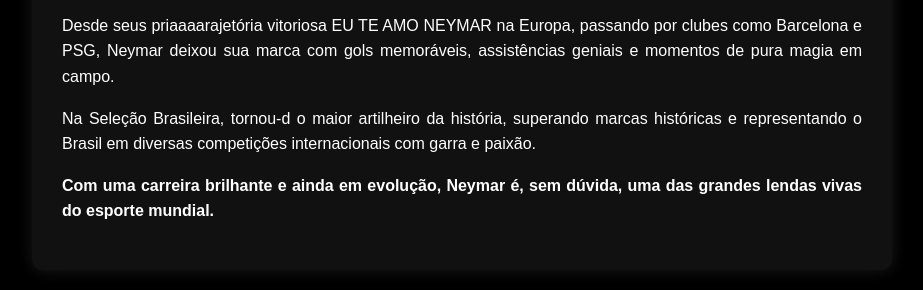
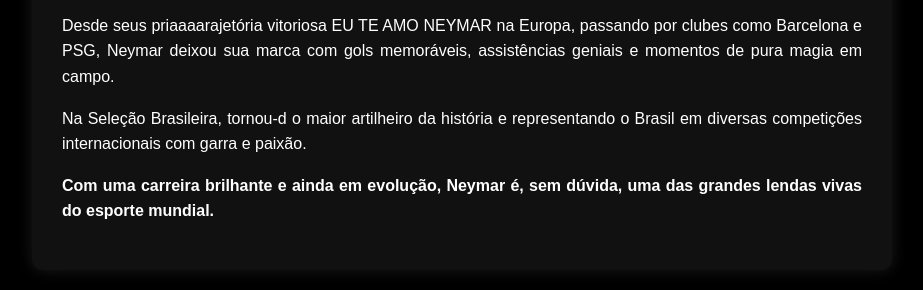
Before and after one commit to PedroVella/CI_CD, a plain HTML site: page index.html in a window 1280 px wide. Shown: the part 544-834 px from the top of the page, without its empty margins (178-1101 px from the left). Drawn offline with Linux system fonts and the light colour scheme.

Commit message:
feat: new changes

```diff
--- a/index.html
+++ b/index.html
@@ -42,7 +42,7 @@
         <img src="https://upload.wikimedia.org/wikipedia/commons/8/81/Neymar_train_Brazil_2018.jpg" alt="Neymar Jr.">
         <p>Neymar Jr. é lindoso e influentes da história do futebol. Com um estilo de jogo ousado e criativo, ele conquistou admiradores ao redor do mundo por sua habilidade com a bola nos pés e sua capacidade de decidir partidas importantes.</p>
         <p>Desde seus priaaaarajetória vitoriosa  EU TE AMO NEYMAR na Europa, passando por clubes como Barcelona e PSG, Neymar deixou sua marca com gols memoráveis, assistências geniais e momentos de pura magia em campo.</p>
-        <p>Na Seleção Brasileira, tornou-d o maior artilheiro da história, superando marcas históricas e representando o Brasil em diversas competições internacionais com garra e paixão.</p>
+        <p>Na Seleção Brasileira, tornou-d o maior artilheiro da história e representando o Brasil em diversas competições internacionais com garra e paixão.</p>
         <p><strong>Com uma carreira brilhante e ainda em evolução, Neymar é, sem dúvida, uma das grandes lendas vivas do esporte mundial.</strong></p>
     </div>
 </body>
```
